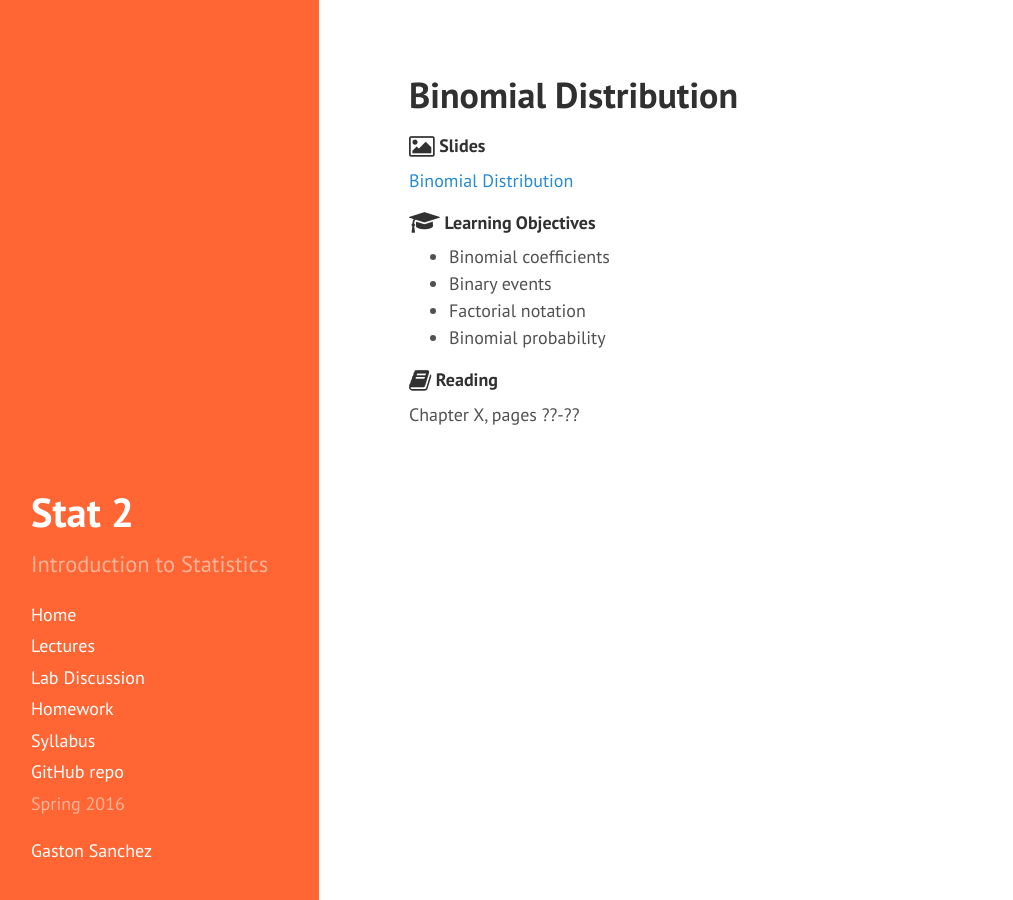
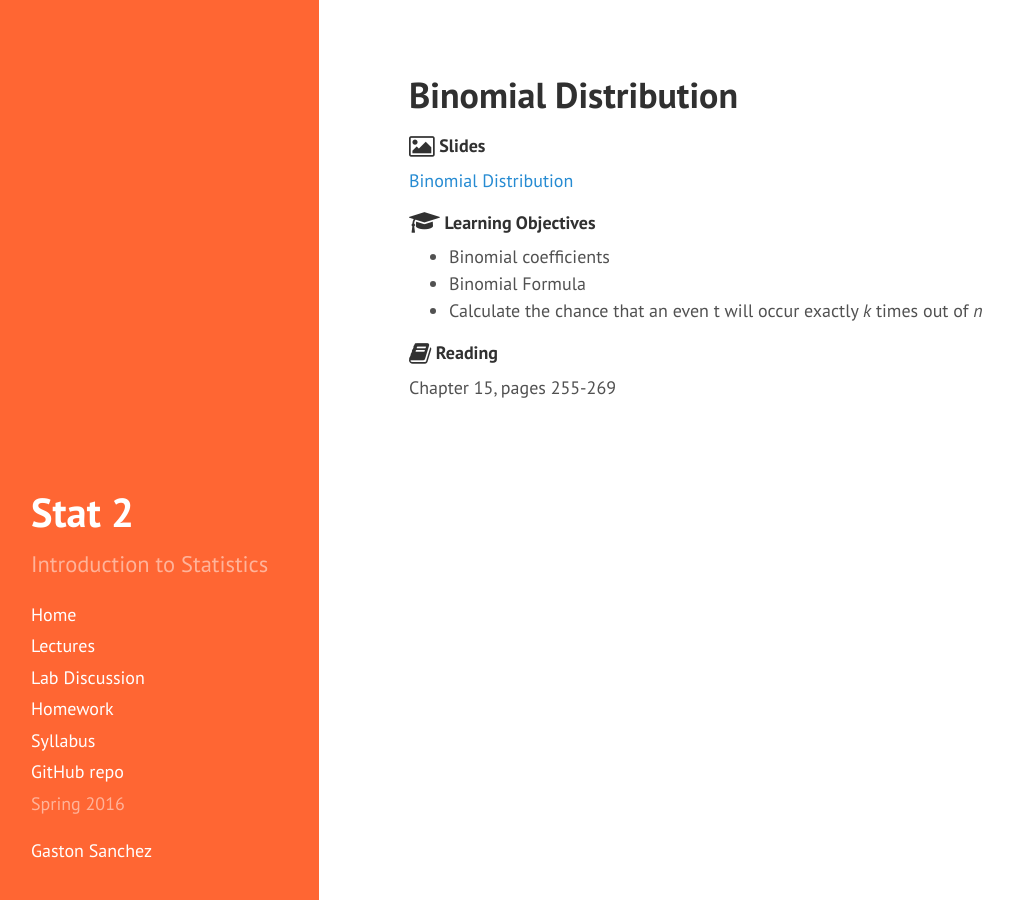
Before and after one commit to gastonstat/relic-stat2, a Jekyll site: the page built from lectures/14-binomial.md, in a window 1280 px wide. Shown: the whole page, without its empty margins (5-1018 px from the left). Built offline with Jekyll 4.4.1, drawn with Linux system fonts in a browser that asks for light colours; nearby versions of some CDN libraries.

Commit message:
lectures: update reading section for binomial distrib, chap 15

```diff
--- a/lectures/14-binomial.md
+++ b/lectures/14-binomial.md
@@ -17,9 +17,8 @@ title: "Binomial Distribution"
 </h4>
 
 - Binomial coefficients
-- Binary events
-- Factorial notation
-- Binomial probability
+- Binomial Formula
+- Calculate the chance that an even t will occur exactly _k_ times out of _n_
 
 
 <h4>
@@ -27,4 +26,4 @@ title: "Binomial Distribution"
 	Reading
 </h4>
 
-Chapter X, pages ??-??
+Chapter 15, pages 255-269
```
